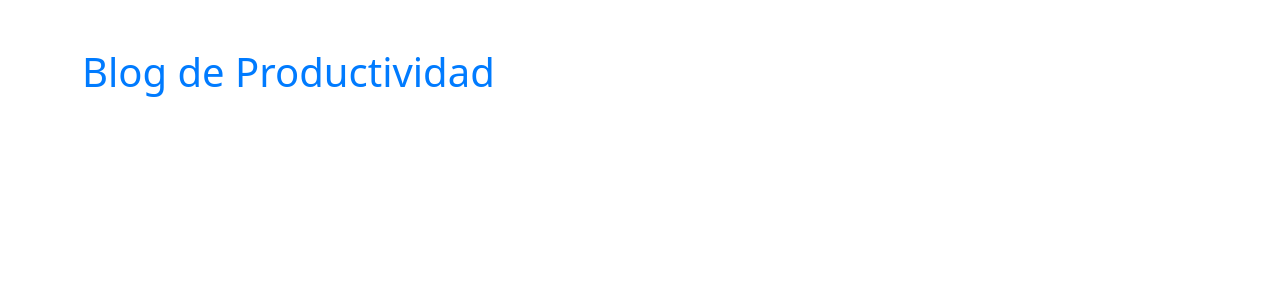
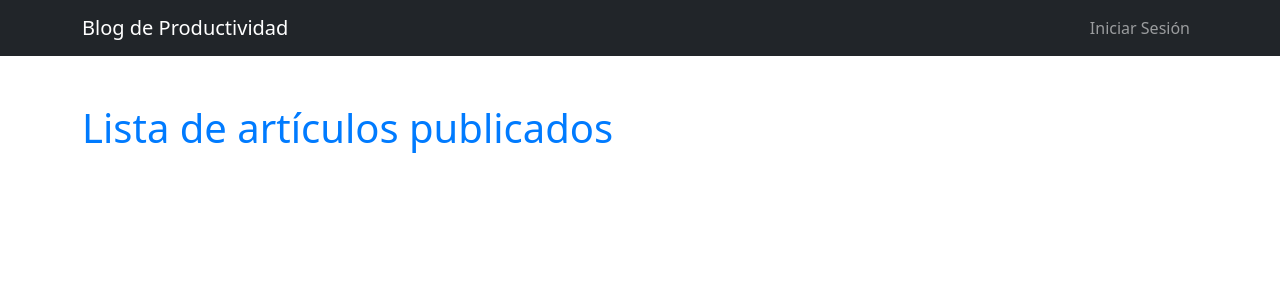
Before and after one commit to ingwplanchez/django-productivity-blog, a Django app: page /blog/ in a window 1280 px wide. Shown: the top 300 px of the page. Run offline with Django 5.2, Linux system fonts and the light colour scheme; data that the repository does not hold is empty.

Commit message:
Modified: Se agregó una barra de navegación y se limitó el contenido principal con Bootstrap

```diff
--- a/blog/templates/blog/base.html
+++ b/blog/templates/blog/base.html
@@ -4,15 +4,42 @@
   <head>
     <meta charset="utf-8">
     <meta name="viewport" content="width=device-width, initial-scale=1">
-    <title>{% block title %}Blog de Productividad{% endblock %}</title>
+    <title>{% block title %}Blog App{% endblock %}</title>
     <link href="https://cdn.jsdelivr.net/npm/bootstrap@5.3.3/dist/css/bootstrap.min.css" rel="stylesheet" integrity="sha384-QWTKZyjpPEjISv5WaRU9OFeRpok6YctnYmDr5pNlyT2bRjXh0JMhjY6hW+ALEwIH" crossorigin="anonymous">
     <link rel="stylesheet" href="{% static 'css/styles.css' %}">
   </head>
   <body>
-    <div class="container mt-5">
+
+    <nav class="navbar navbar-expand-lg navbar-dark bg-dark">
+      <div class="container">
+        <a class="navbar-brand" href="{% url 'post_list' %}">Blog de Productividad</a>
+        <button class="navbar-toggler" type="button" data-bs-toggle="collapse" data-bs-target="#navbarNav" aria-controls="navbarNav" aria-expanded="false" aria-label="Toggle navigation">
+          <span class="navbar-toggler-icon"></span>
+        </button>
+        <div class="collapse navbar-collapse" id="navbarNav">
+          <ul class="navbar-nav ms-auto">
+            {% if user.is_authenticated %}
+              <li class="nav-item">
+                <span class="nav-link">Hola, {{ user.username }}</span>
+              </li>
+              <li class="nav-item">
+                <a class="nav-link" href="/admin/logout/">Cerrar Sesión</a>
+              </li>
+            {% else %}
+              <li class="nav-item">
+                <a class="nav-link" href="/admin/login/">Iniciar Sesión</a>
+              </li>
+            {% endif %}
+          </ul>
+        </div>
+      </div>
+    </nav>
+
+     <div class="container-sm mt-5 mb-5">
         {% block content %}
         {% endblock %}
     </div>
+
     <script src="https://cdn.jsdelivr.net/npm/bootstrap@5.3.3/dist/js/bootstrap.bundle.min.js" integrity="sha384-YvpcrYf0tY3lHB60NNkmXc5s9fDVZLESaAA55NDzOxhy9GkcIdslK1eN7N6jIeHz" crossorigin="anonymous"></script>
   </body>
 </html>
--- a/blog/templates/blog/post_list.html
+++ b/blog/templates/blog/post_list.html
@@ -1,7 +1,7 @@
 {% extends "blog/base.html" %}
 
 {% block content %}
-<h1 class="mb-4">Blog de Productividad</h1>
+<h1 class="mb-4">Lista de artículos publicados</h1>
 
 {% for post in posts %}
     <div class="card mb-3">
```
